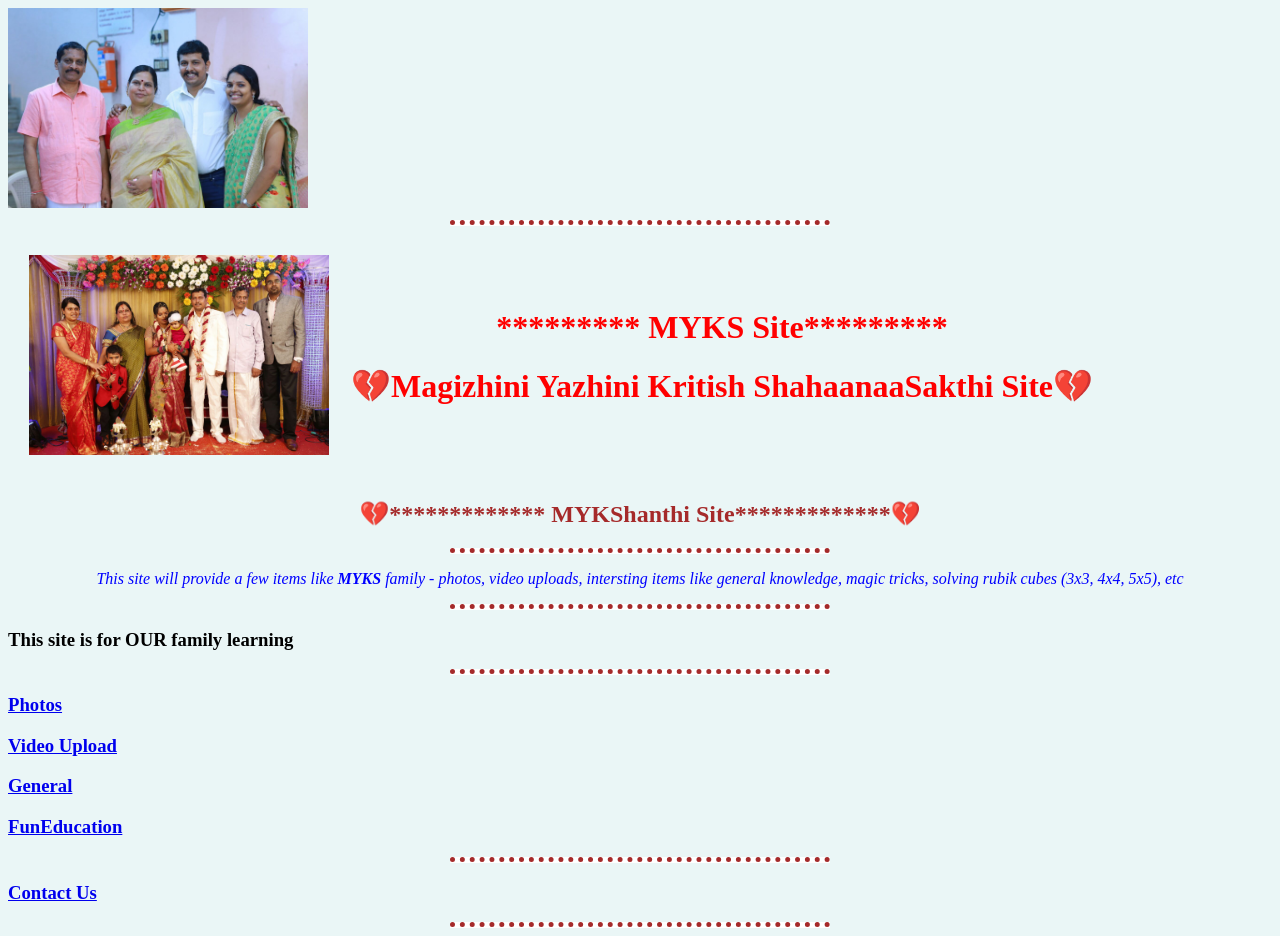
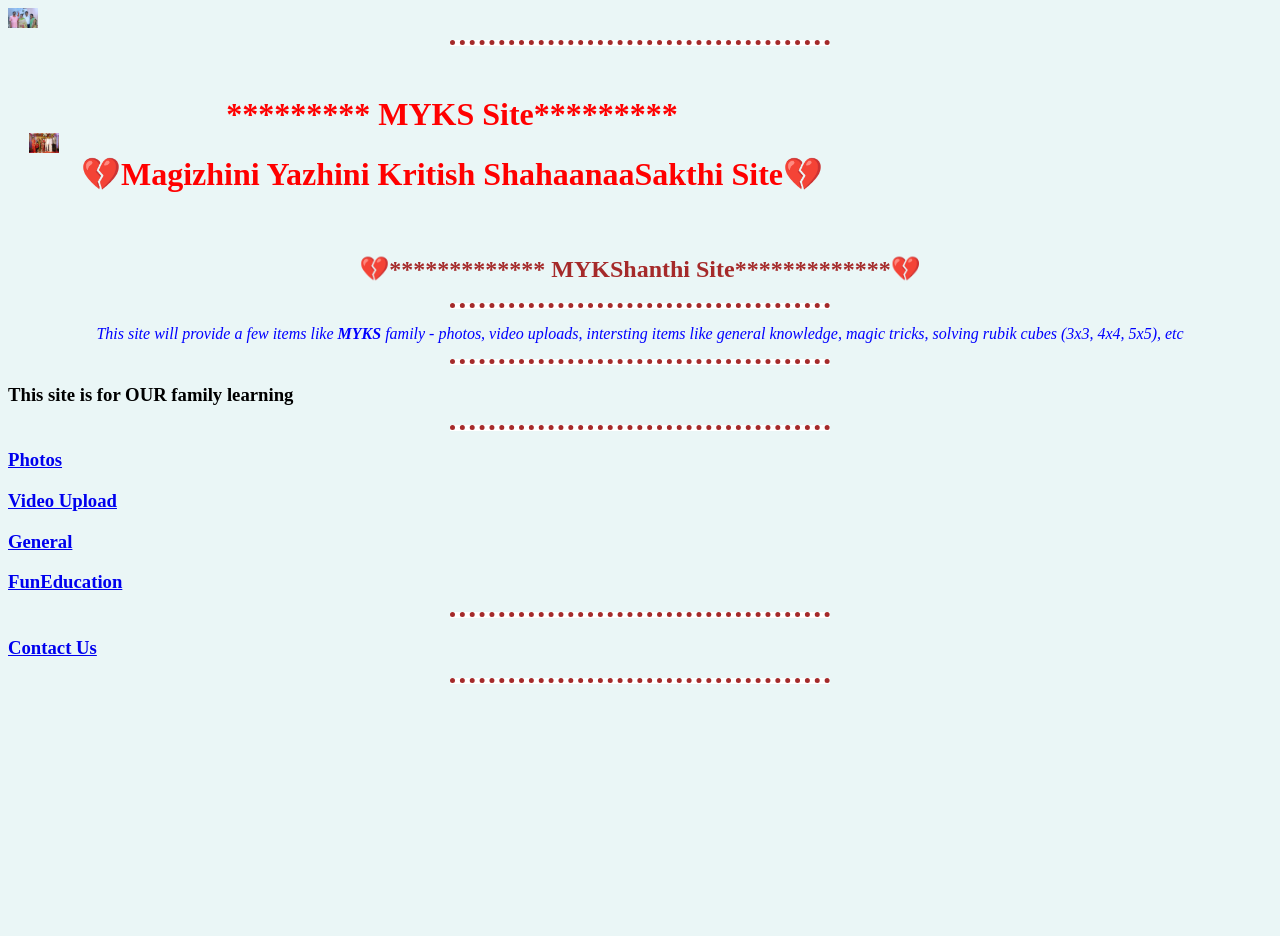
Before and after one commit to MYKSsite/MYKSsite, a plain HTML site: page index.html in a window 1280 px wide. After the commit the page ends 800 px from the top, so only its background shows below. Drawn offline with Linux system fonts and the light colour scheme.

Commit message:
new file

```diff
--- a/index.html
+++ b/index.html
@@ -5,13 +5,21 @@
   <meta charset="utf-8">
   <title> 💔 MY KS SITE </title>
   <link rel="stylesheet" href="styles.css">
+
   <img src="IMG_0168.jpg" alt="MYKS">
   <style>
     img {
+      height: 20px;
+    }
+  </style>
+
+  <!-- <style>
+  img {
       height: 200px;
     }
-     </style>
+     </style> -->
 </head>
+
 <body>
 
   <hr>
@@ -21,7 +29,8 @@
         <td>
           <img src="IMG_2164.jpg" alt="MYKS">
         </td>
-        <td> <h1>      ********* MYKS Site*********      </h1>
+        <td>
+          <h1> ********* MYKS Site********* </h1>
           <h1>💔<b>M</b>agizhini <b>Y</b>azhini <b>K</b>ritish <b>S</b>hahaanaaSakthi Site💔</h1>
         </td>
 
```
Lines whose indentation alone changed are shown as unchanged.
